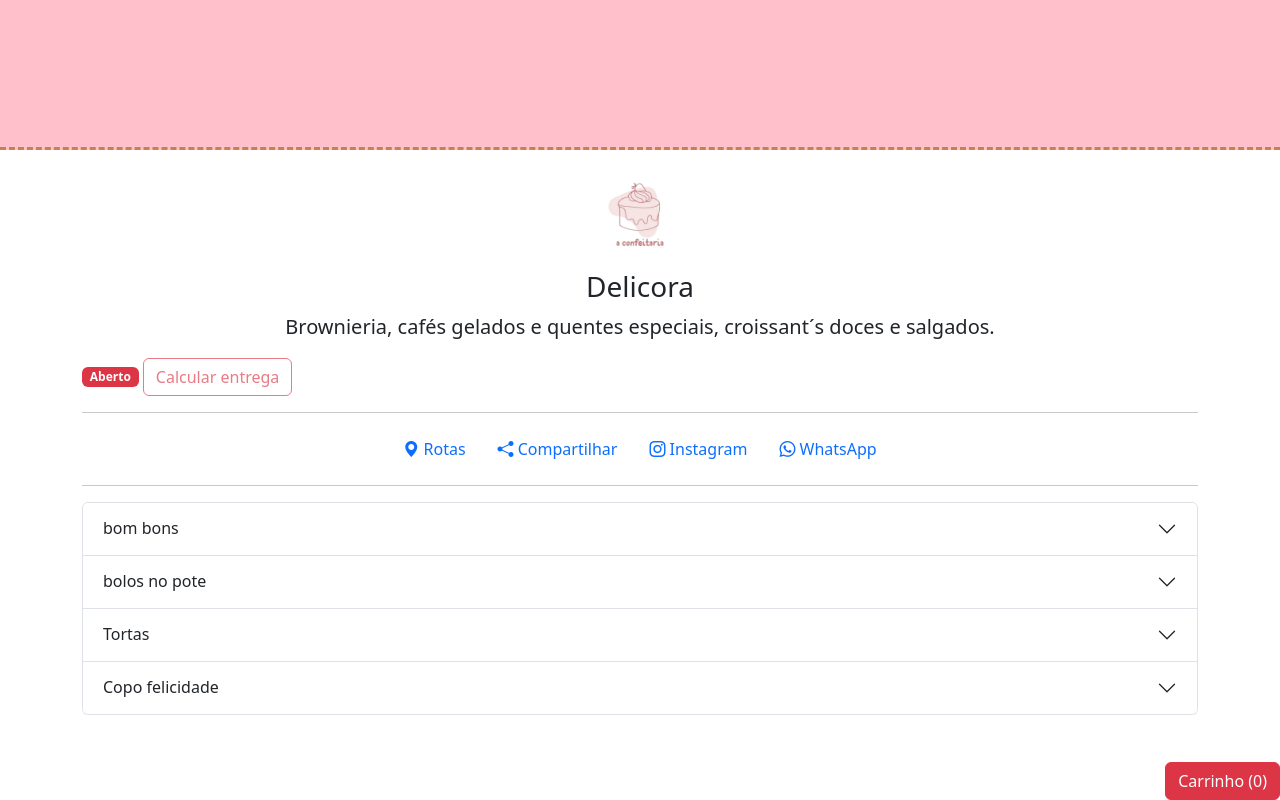
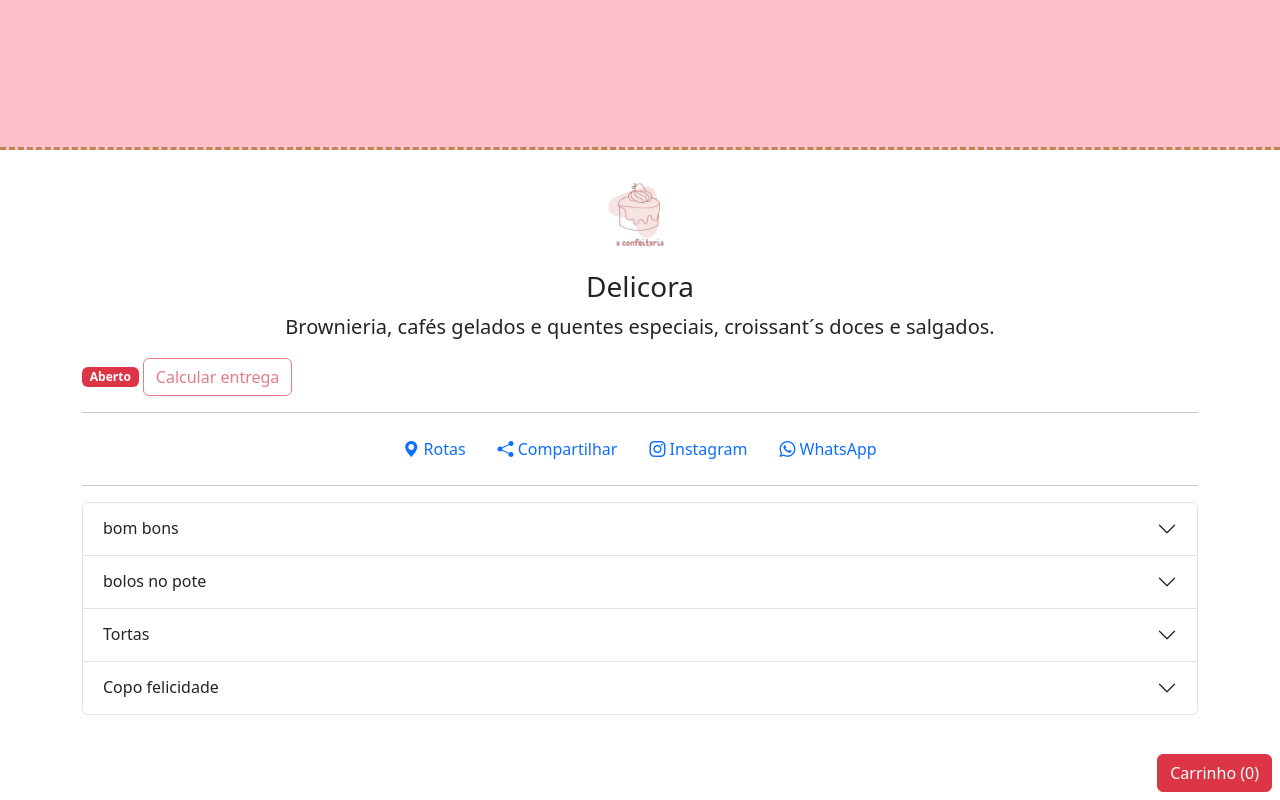
Before and after one commit to pedrosiqueira/bianca-confeitaria, a SvelteKit app: page / in a window 1280 px wide. Built offline with nearby package versions, Linux system fonts and the light colour scheme.

Commit message:
consertado bug não aparecendo carrinho. era só trocar `set` por `SvelteSet`, conforme https://svelte.dev/docs/svelte/svelte-reactivity#SvelteSet

```diff
--- a/src/routes/+page.svelte
+++ b/src/routes/+page.svelte
@@ -1,7 +1,9 @@
 <script>
 	import { catálogo } from '$lib/produtos.js';
+	import { SvelteSet } from 'svelte/reactivity';
+
 	let p = $state({ imagem: '', título: 'test', descrição: 'descrição' });
-	let carrinho = $state(new Set());
+	let carrinho = $state(new SvelteSet());
 </script>
 
 <div class="div-background"></div>
@@ -74,8 +76,7 @@
 				</div>
 			{/each}
 		</div>
-		<div class="position-fixed bottom-0 end-0"><button class="btn btn-danger" data-bs-toggle="modal" data-bs-target="#modalcarrinho">Carrinho ({carrinho.size})</button></div>
-
+		<div class="position-fixed bottom-0 end-0"><button class="btn btn-danger m-2" data-bs-toggle="modal" data-bs-target="#modalcarrinho">Carrinho ({carrinho.size})</button></div>
 	</main>
 </div>
 
@@ -123,14 +124,14 @@
 			</div>
 			<div class="modal-body">
 				<ul class="list-group list-group-flush">
-					{#each [...carrinho] as item}
-						<li class="list-group-item">{item}</li>
+					{#each carrinho as item}
+						<li class="list-group-item">{item.qtd} x {item.título}</li>
 					{/each}
 				</ul>
 			</div>
 			<div class="modal-footer">
 				<button type="button" class="btn btn-secondary" data-bs-dismiss="modal"><i class="bi bi-cart3"></i> Continuar comprando</button>
-				<button type="button" class="btn btn-primary"><i class="bi bi-arrow-right"></i> Finalizar pedido</button>
+				<button type="button" class="btn btn-danger"><i class="bi bi-arrow-right"></i> Finalizar pedido</button>
 			</div>
 		</div>
 	</div>
```
Also changed, not shown: src/lib/produtos.js.
